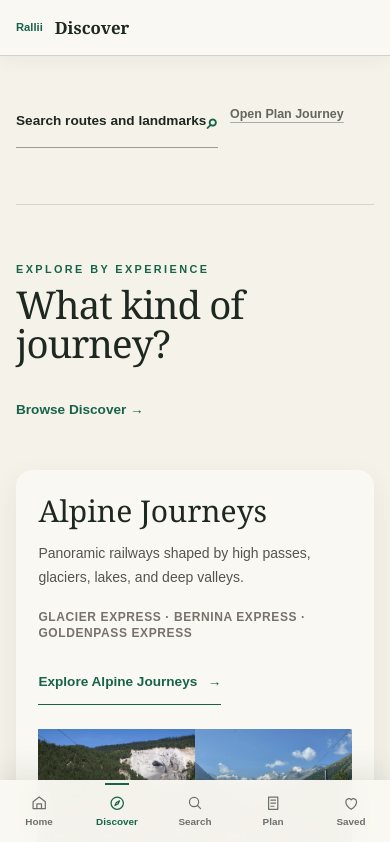
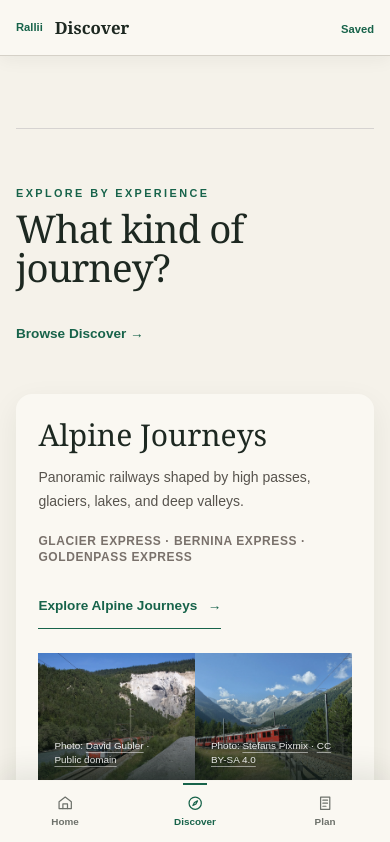
Before and after one commit to millenialmuseclub-boop/Rallii, a Next.js app: page /discover in a window 390 px wide. Shown: the top 842 px of the page. Built offline with nearby package versions, Linux system fonts and the light colour scheme.

Commit message:
Simplify Rallii navigation

```diff
--- a/src/app/discover/page.tsx
+++ b/src/app/discover/page.tsx
@@ -1,5 +1,4 @@
 import type { Metadata } from "next";
-import Link from "next/link";
 import { DiscoverRoutes, type DiscoverFilter } from "@/components/discover-routes";
 import { JourneyCollections } from "@/components/journey-collections";
 import { AppScreenShell } from "@/components/app-screen-shell";
@@ -15,7 +14,6 @@
   const candidate = typeof value === "string" ? value : undefined;
   const filter: DiscoverFilter = validFilters.includes(candidate as DiscoverFilter) ? candidate as DiscoverFilter : "all";
   return <AppScreenShell title="Discover" context="Find a prepared journey by landscape, place, or length.">
-    <div className="app-screen-actions"><Link className="app-search-shortcut focus-ring" href="/search">Search routes and landmarks <span>⌕</span></Link><Link className="text-link focus-ring" href="/plan">Open Plan Journey</Link></div>
     <JourneyCollections routes={routes} limit={5} />
     <DiscoverRoutes routes={routes} initialFilter={filter} />
   </AppScreenShell>;
--- a/src/app/globals.css
+++ b/src/app/globals.css
@@ -205,14 +205,13 @@
 .app-screen { padding-block: 3.5rem 7rem; }
 .app-screen__intro h1 { margin-top: .75rem; font-family: Georgia, "Times New Roman", serif; font-size: clamp(3rem, 7vw, 5rem); line-height: .95; }
 .app-screen__intro > p:last-child { max-width: 42rem; margin-top: 1rem; color: var(--muted); line-height: 1.65; }
-.app-search-shortcut { display: flex; min-height: 3.25rem; align-items: center; justify-content: space-between; margin-top: 2rem; border-bottom: 1px solid #969b94; color: var(--foreground); font-size: .85rem; font-weight: 700; text-decoration: none; }
-.app-search-shortcut span { color: var(--accent); font-size: 1.3rem; }
 .app-screen-actions { display: flex; flex-wrap: wrap; gap: .75rem; margin-top: 2rem; }
 .scroll-section { scroll-margin-top: 4.2rem; }
 .map-preparing { position: absolute; inset: 0; display: grid; place-items: center; pointer-events: none; background: #e6e7e0; color: #6a6f68; font-size: 0.7rem; font-weight: 700; letter-spacing: 0.15em; text-transform: uppercase; }
 .map-preparing::before { content: ""; position: absolute; width: 45%; border-top: 2px solid rgb(23 99 74 / 38%); transform: rotate(-8deg); }
 .map-preparing span { position: relative; background: #e6e7e0; padding: 0.5rem; }
 .mobile-nav { position: fixed; right: 0; bottom: 0; left: 0; z-index: 50; border-top: 1px solid var(--line); background: rgb(250 248 242 / 97%); padding-bottom: env(safe-area-inset-bottom); backdrop-filter: blur(14px); }
+.mobile-top-bar { display: none; }
 .mobile-nav ul { display: grid; grid-template-columns: repeat(3, 1fr); margin: 0; padding: 0; list-style: none; }
 .mobile-nav a { display: flex; min-height: 3.8rem; flex-direction: column; align-items: center; justify-content: center; gap: 0.18rem; color: #6d716b; font-size: 0.65rem; font-weight: 700; text-decoration: none; }
 .mobile-nav a[aria-current="page"] { color: var(--accent); }
@@ -262,7 +261,6 @@
   .app-screen__intro .eyebrow { display: none; }
   .app-screen__intro h1 { font-size: 2rem; }
   .app-screen__intro > p:last-child { margin-top: .45rem; font-size: .78rem; line-height: 1.45; }
-  .app-search-shortcut { margin-top: 1rem; }
   .app-screen .journey-card__body { padding: 1.1rem; }
   .app-screen .section-space { margin-top: 3.5rem; }
   .app-screen .mt-12 { margin-top: 2rem; }
@@ -570,3 +568,15 @@
 @media (prefers-reduced-motion: reduce) {
   *, *::before, *::after { scroll-behavior: auto !important; transition-duration: .01ms !important; animation-duration: .01ms !important; animation-iteration-count: 1 !important; }
 }
+
+@media (max-width: 639px) {
+  .mobile-nav ul { grid-template-columns: repeat(3, minmax(0, 1fr)); }
+  .mobile-top-bar { position: sticky; top: 0; z-index: 40; display: flex; min-height: 3.5rem; align-items: center; justify-content: space-between; padding: calc(.45rem + env(safe-area-inset-top)) 1rem .45rem; background: rgb(250 248 242 / 97%); box-shadow: 0 4px 18px rgb(29 40 33 / 5%); backdrop-filter: blur(14px); }
+  .mobile-top-bar a { color: var(--accent); font-size: .75rem; font-weight: 700; text-decoration: none; }
+  .mobile-top-bar a:first-child { color: var(--foreground); font-family: Georgia, "Times New Roman", serif; font-size: 1.25rem; }
+  body:has(.journey-app-bar) .mobile-top-bar, body:has(.app-screen-bar) .mobile-top-bar { display: none; }
+  .app-screen-bar__action a { color: var(--accent); font-size: .7rem; font-weight: 700; text-decoration: none; }
+  .journey-app-bar { grid-template-columns: auto minmax(0, 1fr) auto; gap: .15rem .75rem; }
+  .journey-app-bar > a:first-child { grid-column: 1; grid-row: 1 / 3; }
+  .journey-app-bar__saved { grid-column: 3; grid-row: 1 / 3; color: var(--accent); font-size: .72rem; font-weight: 700; text-decoration: none; }
+}
--- a/src/components/app-screen-shell.tsx
+++ b/src/components/app-screen-shell.tsx
@@ -3,5 +3,5 @@
 import { SiteHeader } from "@/components/site-header";
 
 export function AppScreenShell({ title, context, backHref, backLabel = "Back", action, children }: { title: string; context?: string; backHref?: string; backLabel?: string; action?: ReactNode; children: ReactNode }) {
-  return <><SiteHeader /><div className="app-screen-bar">{backHref ? <Link className="focus-ring" href={backHref}>← {backLabel}</Link> : <span className="app-screen-bar__brand">Rallii</span>}<div><strong>{title}</strong>{context ? <small>{context}</small> : null}</div>{action ? <div className="app-screen-bar__action">{action}</div> : null}</div><main className="site-shell app-screen"><header className="app-screen__intro"><p className="eyebrow">Rallii journey workspace</p><h1>{title}</h1>{context ? <p>{context}</p> : null}</header>{children}</main></>;
+  return <><SiteHeader /><div className="app-screen-bar">{backHref ? <Link className="focus-ring" href={backHref}>← {backLabel}</Link> : <span className="app-screen-bar__brand">Rallii</span>}<div><strong>{title}</strong>{context ? <small>{context}</small> : null}</div><div className="app-screen-bar__action">{action ?? <Link className="focus-ring" href="/saved">Saved</Link>}</div></div><main className="site-shell app-screen"><header className="app-screen__intro"><p className="eyebrow">Rallii journey workspace</p><h1>{title}</h1>{context ? <p>{context}</p> : null}</header>{children}</main></>;
 }
--- a/src/components/primary-navigation.tsx
+++ b/src/components/primary-navigation.tsx
@@ -9,7 +9,7 @@
   return (
     <nav className={mobile ? "mobile-nav" : "desktop-nav"} aria-label={mobile ? "Mobile navigation" : "Primary navigation"}>
       <ul>
-        {primaryNavigation.map((item) => {
+        {primaryNavigation.filter((item) => !mobile || item.href !== "/saved").map((item) => {
           const active = isNavigationItemActive(pathname, item.href);
           return <li key={item.href}><Link className="nav-link focus-ring" href={item.href} aria-current={active ? "page" : undefined}>{mobile ? <NavigationIcon href={item.href} /> : null}<span>{item.label}</span></Link></li>;
         })}
@@ -21,7 +21,6 @@
 function NavigationIcon({ href }: { href: string }) {
   if (href === "/") return <svg viewBox="0 0 24 24" aria-hidden="true"><path d="m4 10 8-6 8 6v9H4z" /><path d="M9 19v-6h6v6" /></svg>;
   if (href === "/discover") return <svg viewBox="0 0 24 24" aria-hidden="true"><circle cx="12" cy="12" r="8" /><path d="m15 9-2 4-4 2 2-4z" /></svg>;
-  if (href === "/search") return <svg viewBox="0 0 24 24" aria-hidden="true"><circle cx="10.5" cy="10.5" r="6" /><path d="m15 15 4 4" /></svg>;
   if (href === "/plan") return <svg viewBox="0 0 24 24" aria-hidden="true"><path d="M6 4h12v16H6z" /><path d="M9 8h6M9 12h6M9 16h4" /></svg>;
   return <svg viewBox="0 0 24 24" aria-hidden="true"><path d="M12 20s-7-4.4-7-10a4 4 0 0 1 7-2.4A4 4 0 0 1 19 10c0 5.6-7 10-7 10Z" /></svg>;
 }
--- a/src/components/route-page.tsx
+++ b/src/components/route-page.tsx
@@ -29,7 +29,7 @@
     window.history.replaceState(window.history.state, "", `${url.pathname}${url.search}${url.hash}`);
     window.dispatchEvent(new Event(directionChangeEvent));
   }
-  return <><SiteHeader /><div className="journey-app-bar"><Link href="/discover">← Discover</Link><span>{summary.name}</span><small>{endpoints.origin} → {endpoints.destination}</small></div><main><article>
+  return <><SiteHeader /><div className="journey-app-bar"><Link href="/discover">← Discover</Link><span>{summary.name}</span><small>{endpoints.origin} → {endpoints.destination}</small><Link className="journey-app-bar__saved" href="/saved">Saved</Link></div><main><article>
     <header className={`site-shell scroll-section py-10 sm:py-16 journey-surface${surface === "overview" ? " journey-surface--active" : ""}`} id="overview">
       <div className="route-hero-grid">
         <div className="route-hero-identity"><p className="eyebrow">{summary.country}</p><h1 className="mt-4 font-serif text-5xl leading-none tracking-tight sm:text-7xl">{summary.name}</h1><p className="mt-4 font-serif text-2xl text-stone-600 sm:text-3xl">{endpoints.origin} → {endpoints.destination}</p><button className="direction-button focus-ring mt-5" type="button" aria-pressed={direction === "reverse"} aria-label={`Change journey direction to ${endpoints.destination} to ${endpoints.origin}`} onClick={toggleDirection}>Travel {endpoints.destination} → {endpoints.origin}</button></div>
--- a/src/components/site-header.tsx
+++ b/src/components/site-header.tsx
@@ -10,6 +10,6 @@
         </Link>
         <PrimaryNavigation />
       </div>
-    </header><PrimaryNavigation mobile /></>
+    </header><div className="mobile-top-bar"><Link className="focus-ring" href="/">Rallii</Link><Link className="focus-ring" href="/saved">Saved</Link></div><PrimaryNavigation mobile /></>
   );
 }
--- a/src/data/navigation.ts
+++ b/src/data/navigation.ts
@@ -1,7 +1,6 @@
 export const primaryNavigation = [
   { href: "/", label: "Home" },
   { href: "/discover", label: "Discover" },
-  { href: "/search", label: "Search" },
   { href: "/plan", label: "Plan" },
   { href: "/saved", label: "Saved" },
 ] as const;
```
Also changed, not shown: src/app/page.tsx (+16 -2 lines), 1 other file (tests, documents, lock files or other folders).
